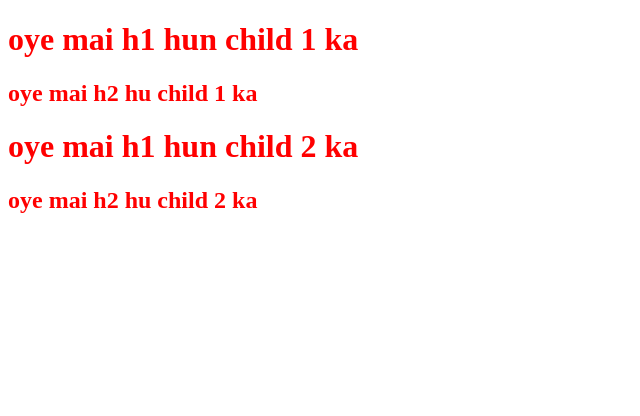
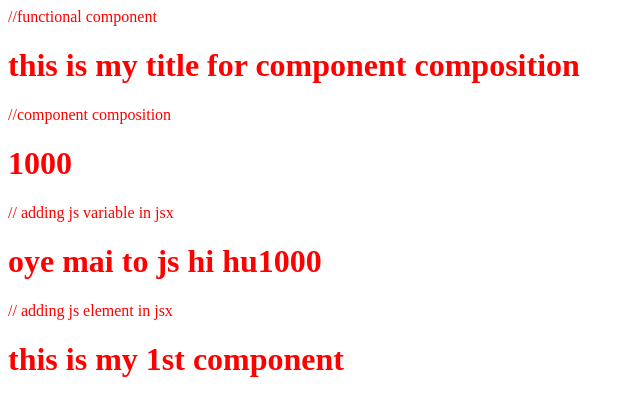
Before and after one commit to akashkarhana9840/Namaste-React, a React (Vite) app: page / in a window 1280 px wide. Shown: the top 416 px of the page, without its empty margins (0-640 px from the left). Built offline with nearby package versions, Linux system fonts and the light colour scheme.

Commit message:
completed ep 3

```diff
--- a/App.js
+++ b/App.js
@@ -1,19 +1,19 @@
 import React from "react";
 import ReactDOM from "react-dom/client";
 
+/*const heading = React.createElement('h1', { id: 'heading' }, 'namaste react')   //core react
 const root = ReactDOM.createRoot(document.getElementById('root'))
 
-/*const heading = React.createElement('h1', { id: "heading" }, "hello world from react")
-root.render(heading)*/
-
-const parent = React.createElement("div", { id: 'parent' }, [
-  React.createElement("div", { id: 'child1', key:'child1' }, [
-    React.createElement("h1", {key:"h1-child1"}, "oye mai h1 hun  child 1 ka"),
-    React.createElement("h2", {key:"h2-child1"}, "oye mai h2 hu child 1 ka "),
-  ]),
-  React.createElement("div", { id: 'child2',key:'child2' }, [
-    React.createElement("h1", {key:"h1-child2"}, "oye mai h1 hun  child 2 ka"),
-    React.createElement("h2", {key:"h2-child2"}, "oye mai h2 hu child 2 ka "),
-  ]),
-]);
-root.render(parent);
+const headingjsx = <h1 id='jsxheading'>namaste react in jsx</h1>   //jsx element(this is how we write jsx element)
+root.render(headingjsx);*/
+const root = ReactDOM.createRoot(document.getElementById("root"));//creating root for react
+const Title = () => (<h1>this is my title for component composition</h1>)//functional component
+const elm = 1000 //js variable
+const heading=(<h1>oye mai to js hi hu{elm} </h1>) //element composition
+const ComponentHeading = () => (<div> //functional component
+  <Title />  //component composition
+  <h1>{elm}</h1>   // adding js variable in jsx
+  {heading}        // adding js element in jsx
+  <h1>this is my 1st  component</h1>
+</div>)
+root .render(<ComponentHeading/>) //rendering the component into the root
--- a/index.html
+++ b/index.html
@@ -7,7 +7,7 @@
     <link rel="stylesheet" href="./index.css">
 </head>
 <body>
-    <div id="root"></div>
+    <div id="root">not rendered</div>
 
 <script type="module" src="./App.js"></script>
  </body>
```
